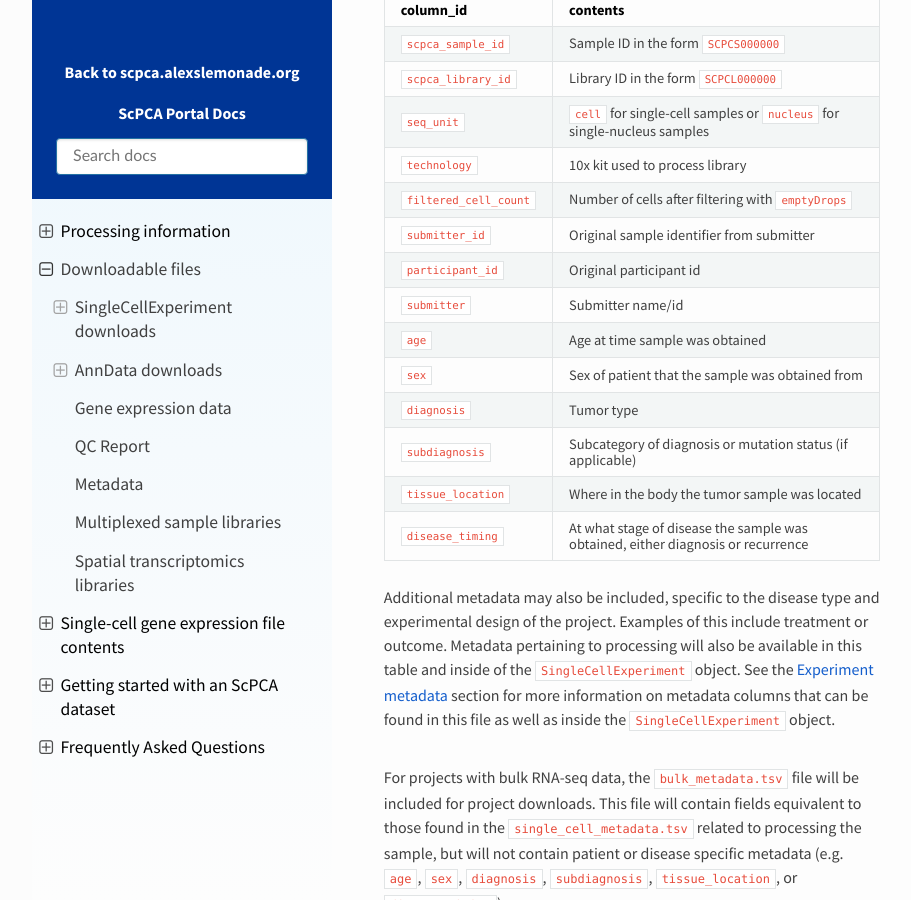
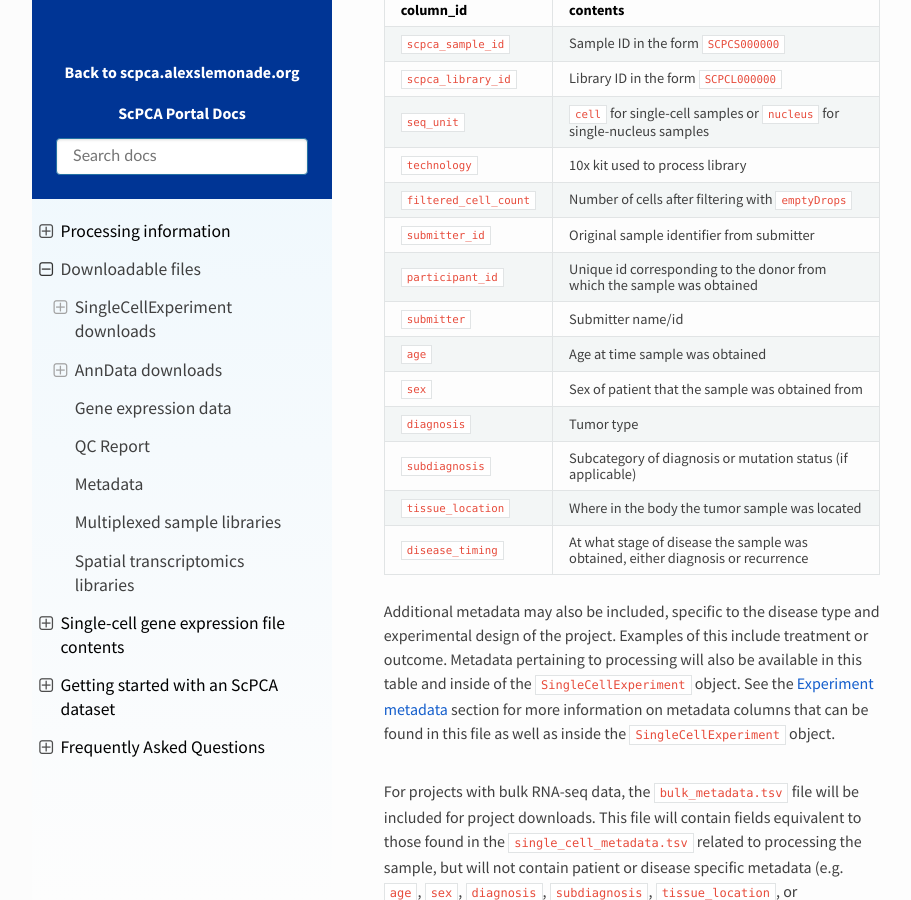
Before and after one commit to DongzeHE/scpca-docs, a Sphinx documentation site: the page built from docs/download_files.md, in a window 1280 px wide and 900 px high, scrolled down 4551 px. Shown: the whole window, without its empty margins (158-1069 px from the left). Built offline with Sphinx 7.4.7 and the Read the Docs theme 2.0.0, drawn with Linux system fonts in a browser that asks for light colours.

Commit message:
Apply suggestions from code review
Co-authored-by: Joshua Shapiro <josh.shapiro@ccdatalab.org>

```diff
--- a/docs/download_files.md
+++ b/docs/download_files.md
@@ -87,7 +87,7 @@ The `single_cell_metadata.tsv` file is a tab-separated table with one row per li
 | `technology`      | 10x kit used to process library                                |
 | `filtered_cell_count` | Number of cells after filtering with `emptyDrops`          |
 | `submitter_id`    | Original sample identifier from submitter                      |
-| `participant_id`  | Original participant id                                        |
+| `participant_id`  | Unique id corresponding to the donor from which the sample was obtained |
 | `submitter`       | Submitter name/id                                              |
 | `age`             | Age at time sample was obtained                                |
 | `sex`             | Sex of patient that the sample was obtained from               |
```
Also changed, not shown: docs/sce_file_contents.md (+1 -1 lines).
